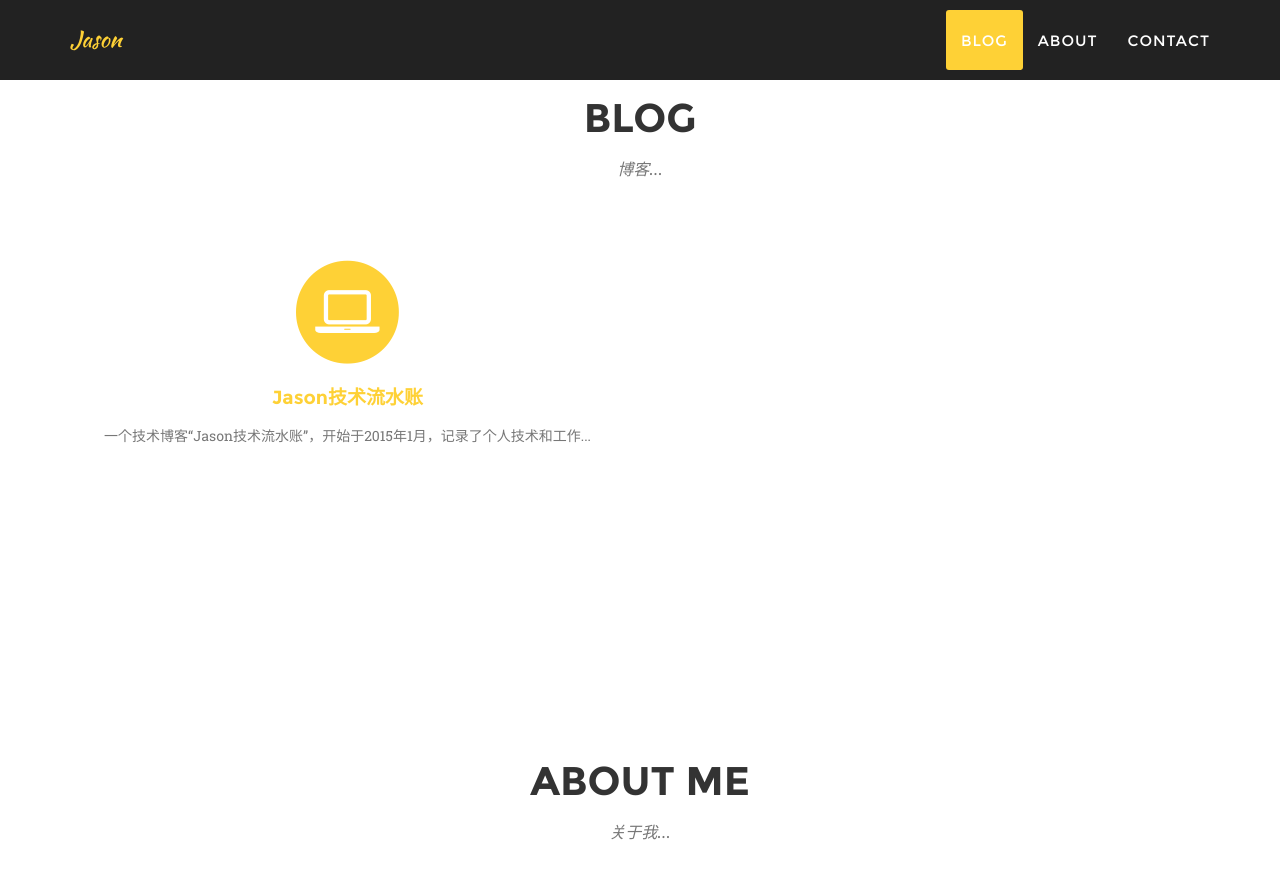
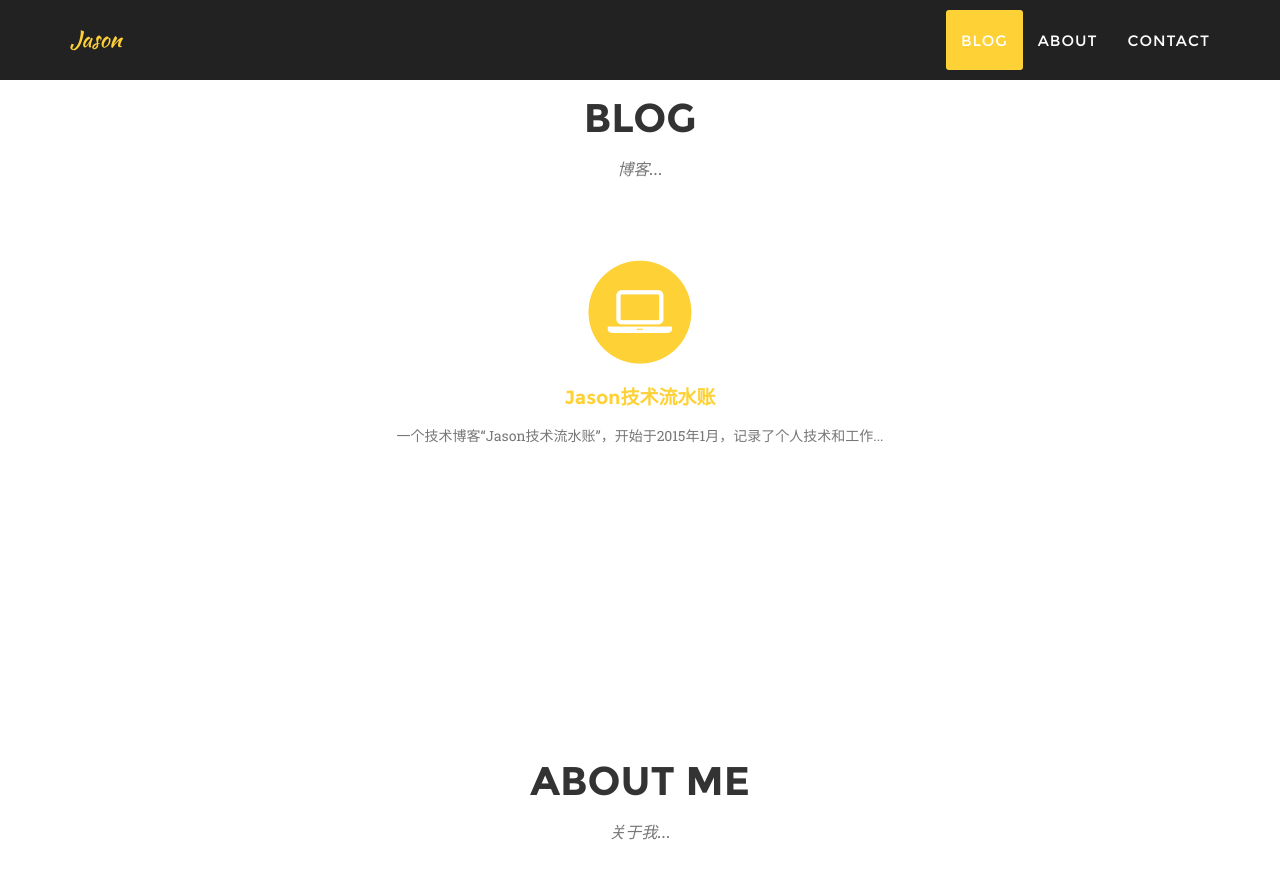
Before and after one commit to jasonsoso/jasonsoso.github.io, a Jekyll site: the page built from index.html, in a window 1280 px wide and 900 px high, scrolled down 772 px. Shown: the top 879 px of the window. Built offline with Jekyll 4.4.1, drawn with Linux system fonts in a browser that asks for light colours; comment, search, counter and statistics services are not loaded.

Commit message:
delete ...

```diff
--- a/_includes/blog.html
+++ b/_includes/blog.html
@@ -9,7 +9,7 @@
             </div>
             <div class="row text-center">
 
-                <div class="col-md-6">
+                <div class="col-md-12">
                     <span class="fa-stack fa-4x">
                         <a target="_blank"  href="{{ "/tech/" | prepend: site.baseurl }}">
                         <i class="fa fa-circle fa-stack-2x text-primary"></i>
```
